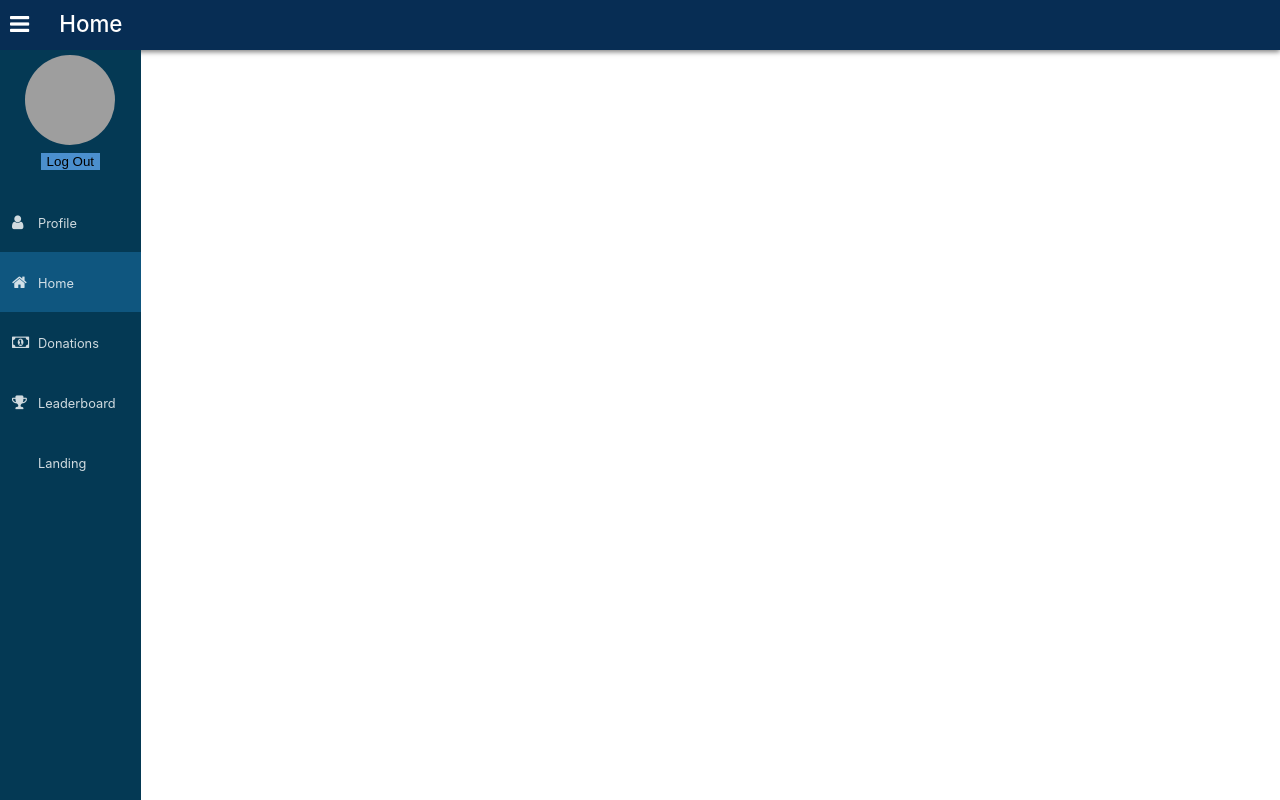
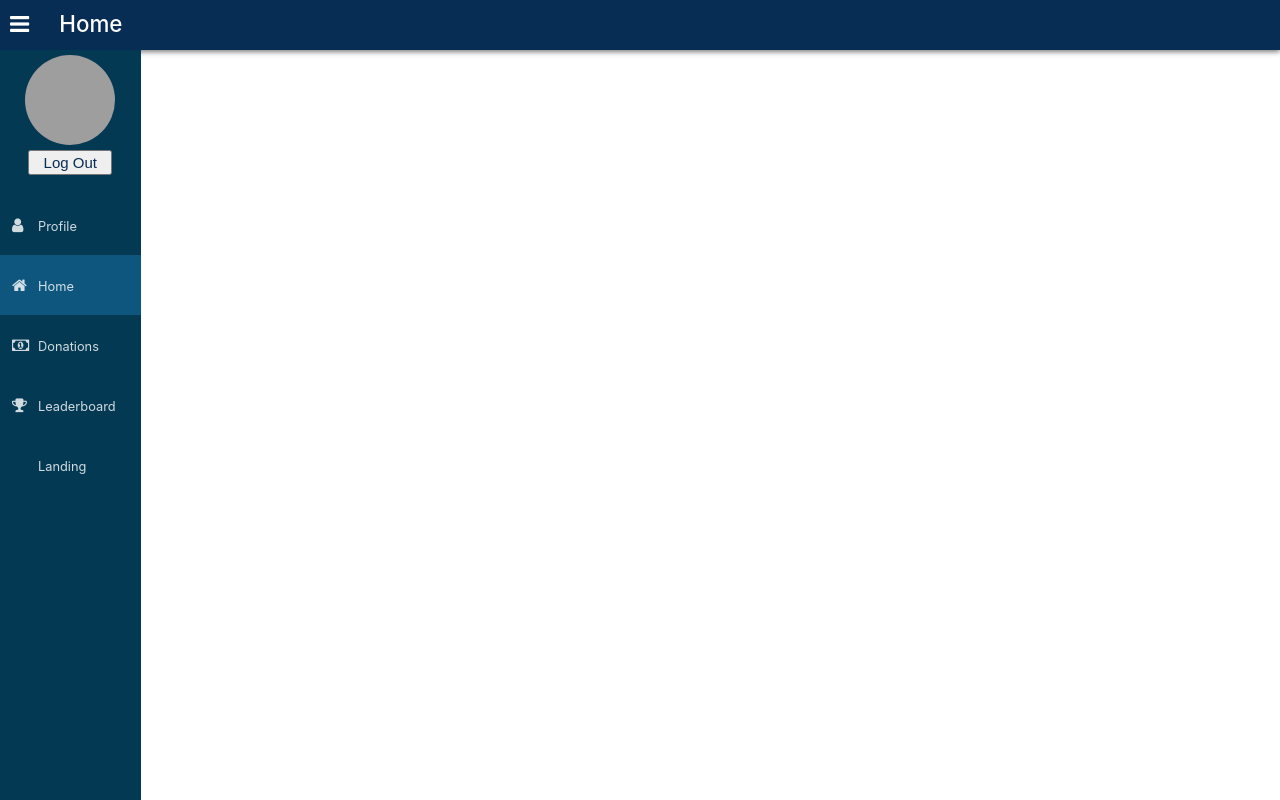
Before and after one commit to rjnrohit/One_Rupee, a React (Create React App) app in the folder one_rupee_frontend/: page / in a window 1280 px wide. Built offline with nearby package versions, Linux system fonts and the light colour scheme; grey boxes are pictures that could not be loaded.

Commit message:
change logout css

```diff
--- a/one_rupee_frontend/src/components/sidebar/sidebar.jsx
+++ b/one_rupee_frontend/src/components/sidebar/sidebar.jsx
@@ -14,7 +14,7 @@ const SideBar = props => {
             width="100"
           />
           <div className="logout">
-            <button className=" button1 ">Log Out</button>
+            <button className=" button ">Log Out</button>
           </div>
           <br />
           {props.pages.map((page, index) => {
```
